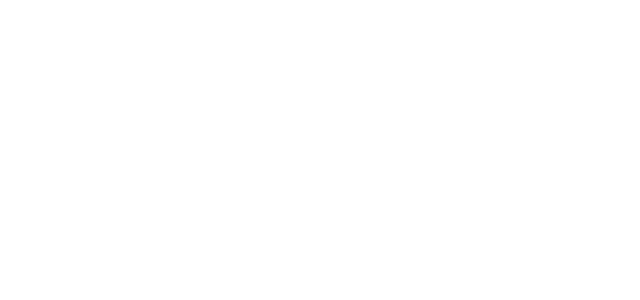
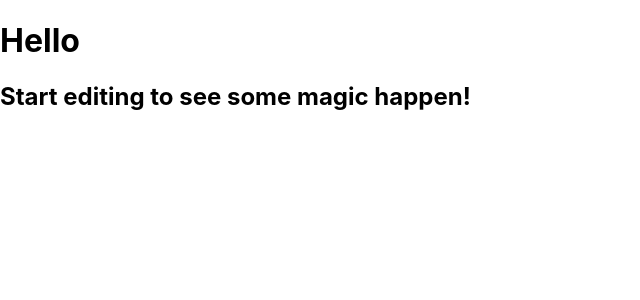
Before and after one commit to elkhayate/ecom, a React (Create React App) app: page / in a window 1280 px wide. Shown: the top 300 px of the page, without its empty margins (0-640 px from the left). Built offline with nearby package versions, Linux system fonts and the light colour scheme.

Commit message:
logic useQuery class component

```diff
--- a/package.json
+++ b/package.json
@@ -3,12 +3,15 @@
   "version": "0.1.0",
   "private": true,
   "dependencies": {
+    "@apollo/client": "^3.4.16",
     "@testing-library/jest-dom": "^5.14.1",
     "@testing-library/react": "^11.2.7",
     "@testing-library/user-event": "^12.8.3",
+    "graphql": "^15.7.1",
     "react": "^17.0.2",
     "react-dom": "^17.0.2",
     "react-scripts": "4.0.3",
+    "styled-components": "^5.3.3",
     "web-vitals": "^1.1.2"
   },
   "scripts": {
--- a/src/App.js
+++ b/src/App.js
@@ -1,10 +1,34 @@
+import React, { Component } from 'react'
+import { useQuery, gql } from '@apollo/client'
 
-import './App.css';
-
-function App() {
-  return (
-    <></>
-  );
+function Query(props) {
+  return props.children(useQuery(props.keyName, {variables:{ input : {title : 'clothes'}}}));
 }
-
-export default App;
+export default class App extends Component{
+  render(){
+    const Data = gql`
+      query Query($input: CategoryInput) {
+  category(input: $input) {
+    name
+    products {
+      name
+    }
+  }
+}
+    `;
+    return(
+      <Query keyName={Data}>
+        {({ data, loading }) => {
+          if (loading) return <h1>Loading</h1>;
+          console.log(data)
+          return (
+            <div className="App">
+              <h1>Hello </h1>
+              <h2>Start editing to see some magic happen!</h2>
+            </div>
+          );
+        }}
+      </Query>
+    )
+  }
+}
--- a/src/index.js
+++ b/src/index.js
@@ -2,10 +2,21 @@
 import ReactDOM from 'react-dom';
 import './index.css';
 import App from './App';
+import { ApolloClient,InMemoryCache, ApolloProvider} from '@apollo/client';
+
+
+const client = new ApolloClient({
+  uri : "http://localhost:4000/",
+  cache : new InMemoryCache(),
+
+})
+
 
 ReactDOM.render(
   <React.StrictMode>
+    <ApolloProvider client={client}>
     <App />
+    </ApolloProvider>
   </React.StrictMode>,
   document.getElementById('root')
 );
```
Also changed, not shown: src/Components/Navbar.js (added), 1 other file (tests, documents, lock files or other folders).
